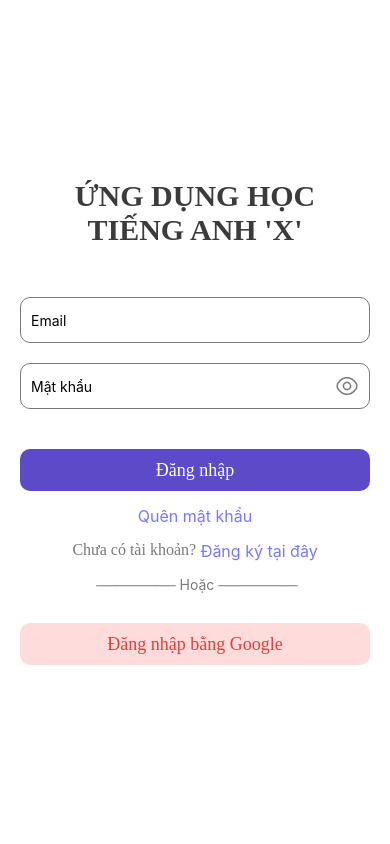
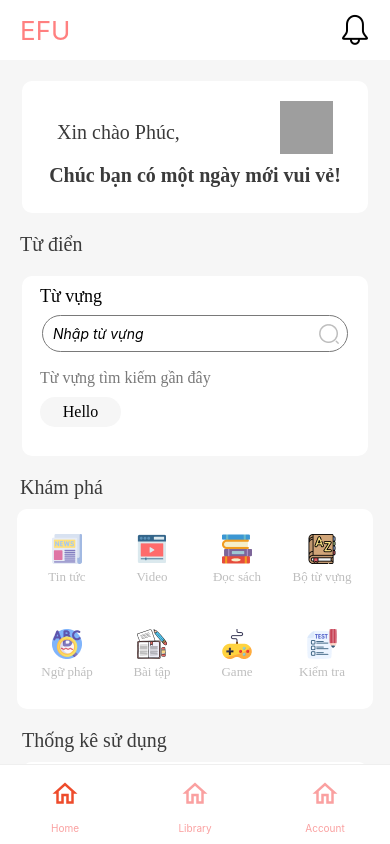
Before and after one commit to phucle1010/Learn-English-App, a React Native app: screen / in a window 390 px wide. Built offline with nearby package versions, Linux system fonts and the light colour scheme; grey boxes are pictures that could not be loaded.

Commit message:
setting-header-bar

```diff
--- a/components/BottomTab.js
+++ b/components/BottomTab.js
@@ -13,7 +13,7 @@ const BottomTab = () => {
 
     return (
         <Tab.Navigator
-            initialRouteName="Login"
+            initialRouteName="Home"
             screenOptions={{
                 headerShown: false,
                 tabBarStyle: styles.container,
@@ -25,12 +25,13 @@ const BottomTab = () => {
         >
             {screens.map((screen, index) => {
                 let TabComp = null;
+                let MainScreen = screen.component;
                 if (screen.isHideNavigationTab) {
                     TabComp = (
                         <Tab.Screen
                             key={index}
                             name={screen.name}
-                            component={screen.component}
+                            component={MainScreen}
                             options={{
                                 tabBarStyle: {
                                     display: 'none',
@@ -58,7 +59,7 @@ const BottomTab = () => {
                         <Tab.Screen
                             key={index}
                             name={screen.name}
-                            component={screen.component}
+                            component={MainScreen}
                             options={{
                                 tabBarIcon: () => (
                                     <MaterialCommunityIcons
@@ -91,6 +92,8 @@ const styles = StyleSheet.create({
         paddingBottom: 10,
         height: 80,
         backgroundColor: '#fff',
+        borderTopWidth: 1,
+        borderTopColor: '#efefef',
     },
 });
 
--- /dev/null
+++ b/components/Header.js
@@ -0,0 +1,32 @@
+import React from 'react';
+import { View, Text, StyleSheet } from 'react-native';
+import Icon from 'react-native-vector-icons/SimpleLineIcons';
+
+const Header = () => {
+    return (
+        <View style={styles.container}>
+            <Text style={styles.appName}>EFU</Text>
+            <View>
+                <Icon name="bell" size={30} />
+            </View>
+        </View>
+    );
+};
+
+const styles = StyleSheet.create({
+    container: {
+        height: 60,
+        paddingHorizontal: 20,
+        flexDirection: 'row',
+        alignItems: 'center',
+        justifyContent: 'space-between',
+        backgroundColor: '#fff',
+        elevation: 5,
+    },
+    appName: {
+        fontSize: 26,
+        color: '#FF8080',
+    },
+});
+
+export default Header;
--- a/contains/color.js
+++ b/contains/color.js
@@ -1,6 +1,6 @@
 export default {
     btn_color1: '#5C4AC9',
-    btn_color2: '#FFDCDC',
+    btn_color2: '#FFE2E2',
     btn_color3: '#FFFFFF',
     btn_color4: '#FB6F43',
     btn_color5: '#F6F6F6',
--- a/navigation/index.js
+++ b/navigation/index.js
@@ -1,3 +1,4 @@
+import React from 'react';
 import Account from '../screens/account';
 import DetailNews from '../screens/detailNews';
 import DetailReadBook from '../screens/detailReadBook';
--- a/package.json
+++ b/package.json
@@ -33,6 +33,7 @@
         "@tsconfig/react-native": "^2.0.2",
         "@types/jest": "^29.2.1",
         "@types/react": "^18.0.24",
+        "@types/react-native-vector-icons": "^6.4.13",
         "@types/react-test-renderer": "^18.0.0",
         "babel-jest": "^29.2.1",
         "eslint": "^8.19.0",
--- a/screens/account.js
+++ b/screens/account.js
@@ -2,15 +2,16 @@ import React from 'react';
 import { Text, StyleSheet, View, ScrollView, Image, TouchableOpacity, TextInput } from 'react-native';
 import color from '../contains/color';
 import fontStyle from '../contains/fontStyle';
+import { SafeAreaView } from 'react-native-safe-area-context';
+
+import Header from '../components/Header';
 
 const Account = () => {
     return (
-        <ScrollView style={styles.main}>
+        <SafeAreaView style={styles.main}>
+            <Header />
+            <ScrollView style={styles.scrollContainer}>
                 <View style={styles.container}>
-                {/* <View style={styles.headcontainer}>
-                    <Image style={styles.imgreturn} source={require('../sources/icons/arrowleft.png')} />
-                    <Text style={styles.txthead}>Tài khoản</Text>
-                </View> */}
                     <View style={styles.InfoContainer}>
                         <Text style={styles.txtContent}>Thông tin tài khoản</Text>
                         <View style={styles.wrapAccount}>
@@ -76,13 +77,18 @@ const Account = () => {
                     </View>
                 </View>
             </ScrollView>
+        </SafeAreaView>
     );
 };
 
 const styles = StyleSheet.create({
     main: {
         backgroundColor: '#f6f6f6',
-        marginBottom: 100,
+        height: '100%',
+        paddingBottom: 80,
+    },
+    scrollContainer: {
+        marginTop: 1,
     },
     container: {
         flex: 1,
--- a/screens/home.js
+++ b/screens/home.js
@@ -3,14 +3,17 @@ import { Text, StyleSheet, View, ScrollView, Image, TextInput, TouchableOpacity,
 import color from '../contains/color';
 import fontstyle from '../contains/fontStyle';
 
+import Header from '../components/Header';
+
 const Home = () => {
     return (
         <SafeAreaView style={styles.main}>
-            <ScrollView>
+            <Header />
+            <ScrollView style={styles.scrollContainer} showsVerticalScrollIndicator={false}>
                 <View style={styles.container}>
                     <View style={styles.secsion1}>
                         <View style={styles.headcontainer}>
-                            <Text style={styles.txthead1}>Xin chào 'Tên'</Text>
+                            <Text style={styles.txthead1}>Xin chào Phúc,</Text>
                             <Image
                                 style={styles.imgAccount}
                                 source={{
@@ -86,7 +89,7 @@ const Home = () => {
                         <Text style={styles.txtContent}>Thống kê sử dụng</Text>
                     </View>
 
-                    <View style={{ marginBottom: 100 }}>
+                    <View>
                         <Image
                             style={styles.chart}
                             source={require('../sources/images/Statistical-Graph-Flat-Icon-Graphics-13805472-1-580x387.png')}
@@ -101,6 +104,11 @@ const Home = () => {
 const styles = StyleSheet.create({
     main: {
         backgroundColor: '#f6f6f6',
+        height: '100%',
+        paddingBottom: 80,
+    },
+    scrollContainer: {
+        marginTop: 1,
     },
     container: {
         flexDirection: 'column',
@@ -114,11 +122,13 @@ const styles = StyleSheet.create({
         backgroundColor: color.btn_color3,
         borderRadius: 10,
         alignItems: 'center',
+        justifyContent: 'flex-start',
     },
     headcontainer: {
+        marginTop: 20,
         flexDirection: 'row',
-        marginTop: 20,
         alignItems: 'center',
+        justifyContent: 'space-between',
     },
     txthead1: {
         fontFamily: fontstyle.fontfamily_2,
@@ -140,12 +150,14 @@ const styles = StyleSheet.create({
         // paddingtop:25
     },
     txtContent: {
+        alignSelf: 'flex-start',
+        width: 346,
         fontSize: 20,
         fontFamily: fontstyle.fontfamily_2,
         color: color.txt1,
         fontWeight: '300',
         marginTop: 20,
-        // marginLeft: 10,
+        marginHorizontal: 20,
         marginBottom: 10,
     },
 
@@ -203,17 +215,16 @@ const styles = StyleSheet.create({
         height: 30,
         justifyContent: 'center',
         alignItems: 'center',
-        margin: 10,
+        marginHorizontal: 18,
+        marginTop: 10,
         borderRadius: 100,
         elevation: 2,
     },
     secsion3: {
-        // justifyContent: 'center',
         width: 356,
         height: 200,
         backgroundColor: color.btn_color3,
         borderRadius: 10,
-        //elevation: 4,
     },
     listItem: {
         flexDirection: 'row',
--- a/screens/library.js
+++ b/screens/library.js
@@ -2,10 +2,15 @@ import React from 'react';
 import { Text, StyleSheet, View, ScrollView, Image, TouchableOpacity, TouchableHighlightComponent } from 'react-native';
 import color from '../contains/color';
 import fontStyle from '../contains/fontStyle';
+import { SafeAreaView } from 'react-native-safe-area-context';
+
+import Header from '../components/Header';
 
 const Library = () => {
     return (
-        <ScrollView style={styles.main}>
+        <SafeAreaView style={styles.main}>
+            <Header />
+            <ScrollView style={styles.scrollContainer}>
                 <View style={styles.container}>
                     {/* <View style={styles.headcontainer}>
                     <Image style={styles.imgreturn} source={require('../sources/icons/arrowleft.png')} />
@@ -46,13 +51,18 @@ const Library = () => {
                     </View>
                 </View>
             </ScrollView>
+        </SafeAreaView>
     );
 };
 
 const styles = StyleSheet.create({
     main: {
         backgroundColor: '#f6f6f6',
-        marginBottom: 100,
+        height: '100%',
+        paddingBottom: 80,
+    },
+    scrollContainer: {
+        marginTop: 1,
     },
     container: {
         flex: 1,
--- a/screens/login.js
+++ b/screens/login.js
@@ -1,16 +1,24 @@
 import React from 'react';
-import { Text, StyleSheet, View, TextInput, Image, TouchableOpacity, TouchableNativeFeedback } from 'react-native';
+import {
+    Text,
+    StyleSheet,
+    View,
+    TextInput,
+    Image,
+    TouchableOpacity,
+    TouchableNativeFeedback,
+    SafeAreaView,
+} from 'react-native';
 import color from '../contains/color';
 import fontstyle from '../contains/fontStyle';
 
 const Login = ({ navigation }) => {
     return (
-        <View style={styles.container}>
-            <View style={styles.headerBackground}></View>
+        <SafeAreaView style={styles.container}>
+            <View style={styles.headerBackground}>
+                <Text style={styles.txthead}>Be Good At English</Text>
+            </View>
             <View style={styles.mainSection}>
-                <View>
-                    <Text style={styles.txthead}>ỨNG DỤNG HỌC TIẾNG ANH 'X'</Text>
-                </View>
                 <View>
                     <TextInput style={styles.email} placeholder="Email" />
                 </View>
@@ -43,7 +51,7 @@ const Login = ({ navigation }) => {
                     </TouchableOpacity>
                 </View>
             </View>
-        </View>
+        </SafeAreaView>
     );
 };
 
@@ -51,27 +59,50 @@ const styles = StyleSheet.create({
     container: {
         flexDirection: 'column',
         alignItems: 'center',
-        justifyContent: 'center',
+        // justifyContent: 'center',
         backgroundColor: '#fff',
         height: '100%',
     },
+    headerBackground: {
+        position: 'absolute',
+        top: 0,
+        left: 0,
+        right: 0,
+        width: '100%',
+        height: 250,
+        backgroundColor: '#FF8080',
+        flexDirection: 'row',
+        justifyContent: 'center',
+        paddingTop: 50,
+        paddingHorizontal: 70,
+        borderBottomLeftRadius: 30,
+        borderBottomRightRadius: 30,
+    },
     mainSection: {
+        position: 'absolute',
+        top: 160,
+        left: 20,
+        right: 20,
+        backgroundColor: '#fff',
+        paddingVertical: 58,
+        paddingHorizontal: 20,
         flexDirection: 'column',
         alignItems: 'center',
         justifyContent: 'center',
+        borderRadius: 20,
+        elevation: 4,
     },
     txthead: {
         fontFamily: fontstyle.fontfamily_1,
         fontWeight: 600,
         fontSize: 30,
-        color: color.txt1,
+        color: color.txtbtn_color1,
         textAlign: 'center',
-        marginHorizontal: 68,
-        // marginTop: 140,
-        marginBottom: 50,
+        fontWeight: 'bold',
+        letterSpacing: 1,
     },
     email: {
-        width: 350,
+        width: 310,
         height: 46,
         borderRadius: 10,
         marginHorizontal: 19,
@@ -82,7 +113,7 @@ const styles = StyleSheet.create({
     },
     passcontainer: {
         flexDirection: 'row',
-        width: 350,
+        width: 310,
         height: 46,
         borderRadius: 10,
         marginHorizontal: 20,
@@ -102,7 +133,7 @@ const styles = StyleSheet.create({
     },
     btnlogin: {
         backgroundColor: color.btn_color1,
-        width: 350,
+        width: 310,
         height: 42,
         justifyContent: 'center',
         alignItems: 'center',
@@ -111,7 +142,7 @@ const styles = StyleSheet.create({
     },
     btnloginGg: {
         backgroundColor: color.btn_color2,
-        width: 350,
+        width: 310,
         height: 42,
         justifyContent: 'center',
         alignItems: 'center',
--- a/screens/signup.js
+++ b/screens/signup.js
@@ -192,9 +192,9 @@ const styles = StyleSheet.create({
         height: 42,
         justifyContent: 'center',
         alignItems: 'center',
-        marginTop: 20,
+        marginTop: 24,
         borderRadius: 10,
-        elevation: 5,
+        elevation: 4,
     },
     txtbtnSignup: {
         fontSize: 18,
```
Also changed, not shown: 1 other file (tests, documents, lock files or other folders). Lines whose indentation alone changed are shown as unchanged.
